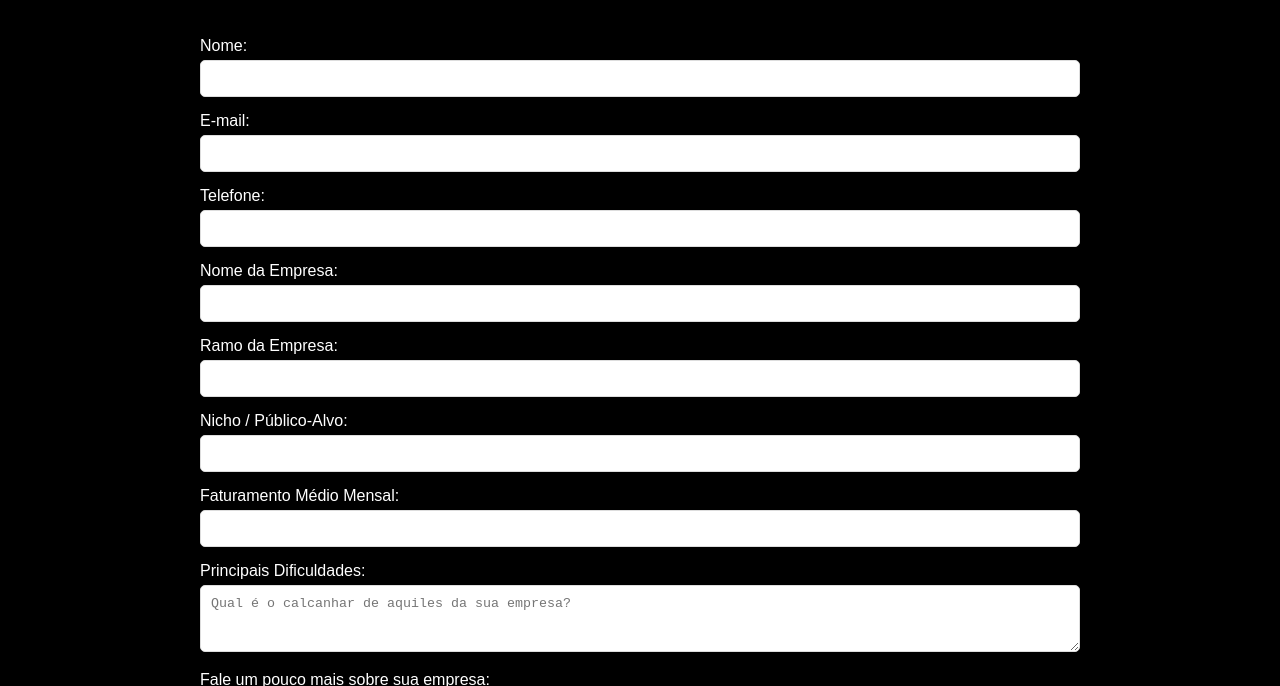
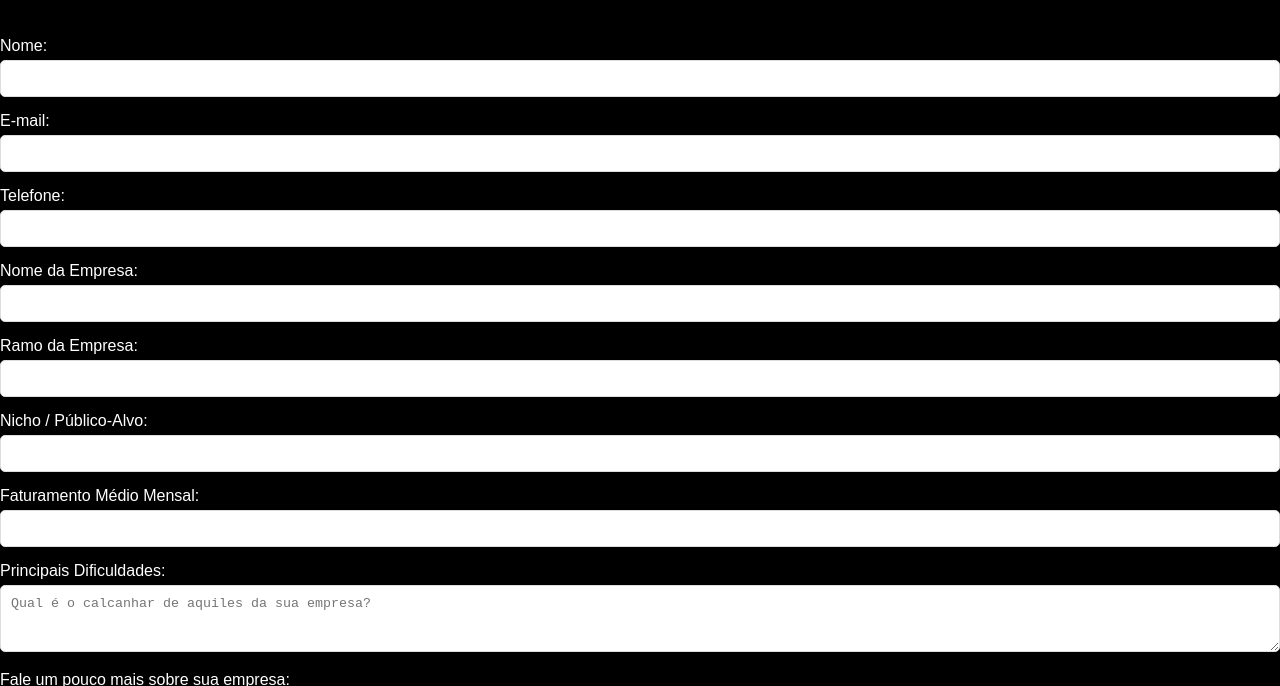
Before and after one commit to Afonsope/e-book_flauzinho_part1, a plain HTML site: page formulario.html in a window 1280 px wide. Shown: the part 114-800 px from the top of the page. Drawn offline with Linux system fonts and the light colour scheme.

Commit message:
Update agflauzino.css

```diff
--- a/agflauzino.css
+++ b/agflauzino.css
@@ -2598,7 +2598,7 @@ li   a:hover::after {
 
 .contact-form {
     background-color: #000000;
-    padding: 20px 200px;
+    padding: 20px 0px;
     border-radius: 10px;
     box-shadow: 0 2px 4px rgba(0, 0, 0, 0.1);
 }
```
